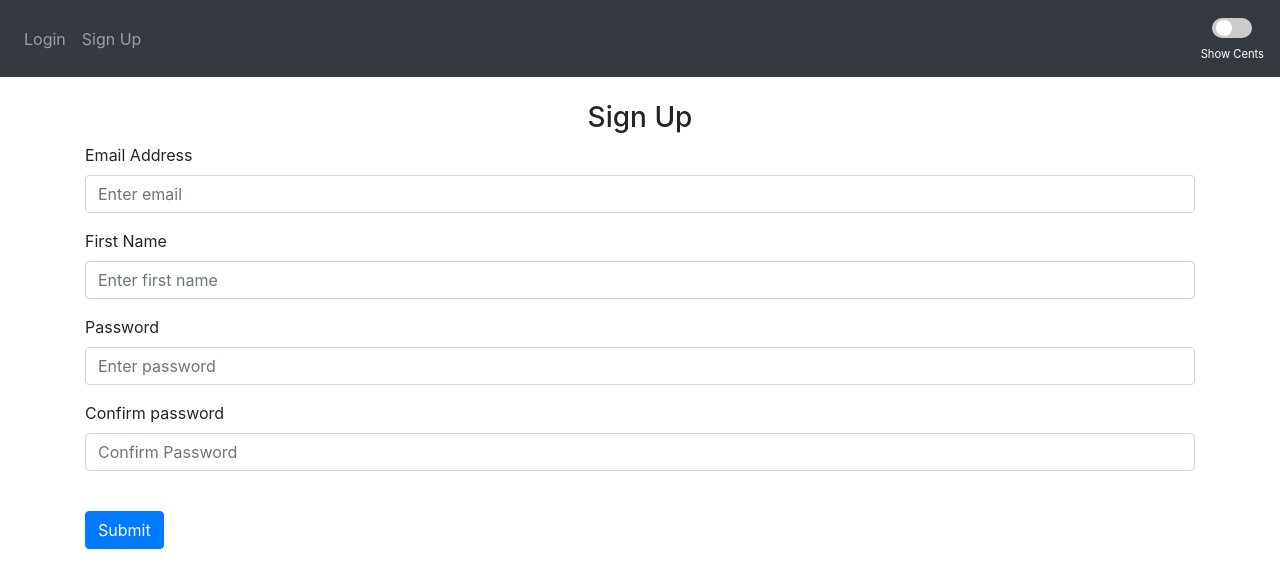
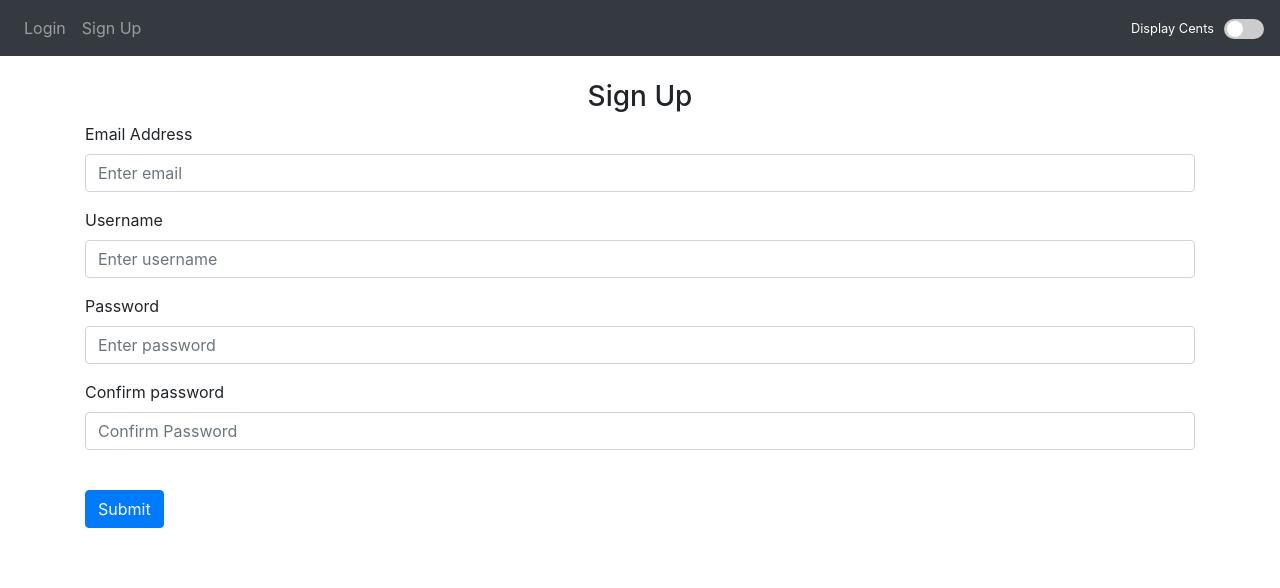
Before and after one commit to jakobtfr/financePlanner, a Flask app: page /sign-up in a window 1280 px wide. Shown: the top 588 px of the page. Run offline with Flask 3, Linux system fonts and the light colour scheme; some libraries are stand-ins or nearby versions.

Commit message:
added crud operations on users and fixed display cents toggle

```diff
--- a/website/auth.py
+++ b/website/auth.py
@@ -1,6 +1,7 @@
 import email
 
 from flask import Blueprint, render_template, request, flash, redirect, url_for
+from sqlalchemy import update
 
 from . import db
 from .models import User
@@ -35,28 +36,59 @@ def logout():
     return redirect(url_for('auth.login'))
 
 
+@auth.route('/change_password', methods=['GET', 'POST'])
+@login_required
+def change_password():
+    if request.method == 'POST':
+        password = request.form.get('password')
+        new_password = request.form.get('newpassword')
+        new_password2 = request.form.get('newpassword2')
+        if check_password_hash(current_user.password, password):
+            password_check(new_password, new_password2)
+            stmt = update(User).where(User.id == current_user.id).values(password=generate_password_hash(new_password, method='pbkdf2:sha256'))
+            db.session.execute(stmt)
+            db.session.commit()
+            flash('Changed Password!', category='success')
+            login_user(current_user)
+            return redirect(url_for('views.home'))
+        else:
+            flash('Incorrect password!', category='error')
+
+    return render_template("change_password.html", user=current_user)
+
+
+@auth.route('/delete_account', methods=['DELETE'])
+@login_required
+def delete_account():
+    db.session.delete(current_user)
+    db.session.commit()
+    flash('Account deleted!', category='success')
+    return redirect(url_for('auth.login'))
+
+
+@auth.route('/account', methods=['GET', 'POST'])
+def account():
+    return render_template("account.html", user=current_user)
+
 @auth.route('/sign-up', methods=['GET', 'POST'])
 def sign_up():
     if request.method == "POST":
         email = request.form.get('email')
-        first_name = request.form.get('firstName')
+        username = request.form.get('username')
         password1 = request.form.get('password1')
         password2 = request.form.get('password2')
 
         user = User.query.filter_by(email=email).first()
+        password_check(password1, password2)
         if user:
             flash('Email already exists.', category='error')
         elif len(email) < 4:
             flash("Email must be greater than 3 characters", category="error")
-        elif len(first_name) < 2:
-            flash("First name must be greater than 1 character", category="error")
-        elif password1 != password2:
-            flash("Passwords don\'t match", category="error")
-        elif len(password1) < 7:
-            flash("Password must be at least 7 characters", category="error")
+        elif len(username) < 2:
+            flash("Username must be greater than 1 character", category="error")
         else:
             # add new user to database
-            new_user = User(email=email, first_name=first_name,
+            new_user = User(email=email, username=username,
                             password=generate_password_hash(password1, method='pbkdf2:sha256'))
             db.session.add(new_user)
             db.session.commit()
@@ -66,3 +98,13 @@ def sign_up():
 
         return redirect(url_for('views.home'))
     return render_template("sign_up.html", user=current_user)
+
+
+def password_check(password1, password2):
+    if password1 != password2:
+        flash("Passwords don\'t match", category="error")
+    elif len(password1) < 7:
+        flash("Password must be at least 7 characters", category="error")
+    else:
+        return True
+    return False
--- a/website/models.py
+++ b/website/models.py
@@ -37,7 +37,7 @@ class User(db.Model, UserMixin):
     id = db.Column(db.Integer, primary_key=True)
     email = db.Column(db.String(120), unique=True)
     password = db.Column(db.String(120))
-    first_name = db.Column(db.String(120))
+    username = db.Column(db.String(120))
     incomes = db.relationship('Income', backref='user', lazy=True)
     expenses = db.relationship('Expense', backref='user', lazy=True)
 
--- a/website/static/index.js
+++ b/website/static/index.js
@@ -91,3 +91,13 @@ function generateSankey() {
     window.location.href = "/"
 });
 }
+
+function delete_account() {
+    if (confirm("Are you sure you want to delete this account? This cannot be undone.")) {
+        fetch('/delete_account', {
+            method: 'DELETE'
+        }).then((_res) => {
+            window.location.href = "/login"
+        });
+    }
+}
--- a/website/static/styles/home.css
+++ b/website/static/styles/home.css
@@ -35,7 +35,7 @@ input:checked + .slider {
 }
 
 input:checked + .slider:before {
-    transform: translateX(18px);
+    transform: translateX(16px);
 }
 
 /* Hide the default HTML checkbox */
@@ -47,15 +47,15 @@ input:checked + .slider:before {
 
 .toggle-container {
     display: flex;
-    flex-direction: column;
-    align-items: center;
-    margin-left: auto;
-    margin-right: auto;
+    flex-direction: row;
+    align-items: start;
+
     margin-top: 10px;
 }
 
 #toggleStatus {
     color: white;
-    margin-bottom: 10%; /* Space between the text and the switch */
-    font-size: 0.7rem;
+    margin-right: 10px; /* Space between the text and the switch */
+    font-size: 0.8rem;
+    white-space: nowrap;
 }
--- a/website/templates/base.html
+++ b/website/templates/base.html
@@ -28,6 +28,7 @@
         <div class="navbar-nav">
             {% if user.is_authenticated %}
                 <a class="nav-item nav-link" id="home" href="/">Home</a>
+                <a class="nav-item nav-link" id="account" href="/account">Account</a>
                 <a class="nav-item nav-link" id="logout" href="/logout">Logout</a>
             {% else %}
                 <a class="nav-item nav-link" id="login" href="/login">Login</a>
@@ -35,13 +36,15 @@
             {% endif %}
         </div>
     </div>
+    {% block centToggle %}
         <div class="toggle-container">
+            <span id="toggleStatus">Display Cents</span>
             <label class="switch">
                 <input type="checkbox" id="toggleCents" class="hidden-input" onchange="updateDisplay()">
                 <span class="slider"></span>
             </label>
-        <span id="toggleStatus"> Show Cents </span>
         </div>
+    {% endblock %}
 </nav>
 
 {% with messages = get_flashed_messages(with_categories=true) %}
--- a/website/templates/home.html
+++ b/website/templates/home.html
@@ -6,8 +6,6 @@
     {% if user.incomes %}
         <h2> Incomes </h2>
     {% endif %}
-
-
     <ul class="list-group list-group-flush" id="incomes"></ul>
     {% for income in user.incomes %}
         <li class="list-group-item">
@@ -16,13 +14,9 @@
                 Type: {{ income.type }}
             {% endif %}
             | Percentage: {{ "%.2f"|format((income.money.value / user.total_income) * 100) }}%
-
-
             <button type="button" class="close" onclick="deleteIncome({{ income.id }})">
                 <span aria-hidden="true">&times;</span>
             </button>
-
-
         </li>
     {% endfor %}
 
--- a/website/templates/login.html
+++ b/website/templates/login.html
@@ -19,6 +19,7 @@
 
         <br/>
         <button type="submit" class="btn btn-primary"> Login</button>
+
     </form>
 
 {% endblock %}
--- a/website/templates/sign_up.html
+++ b/website/templates/sign_up.html
@@ -11,9 +11,9 @@
         </div>
 
         <div class="form-group">
-            <label for="firstName">First Name
+            <label for="username">Username
             </label>
-            <input type="text" class="form-control" id="firstName" name="firstName" placeholder="Enter first name"/>
+            <input type="text" class="form-control" id="username" name="username" placeholder="Enter username"/>
         </div>
 
         <div class="form-group">
```
Also changed, not shown: website/templates/account.html (added, +19 -0 lines), website/templates/change_password.html (added, +23 -0 lines). Lines whose indentation alone changed are shown as unchanged.
